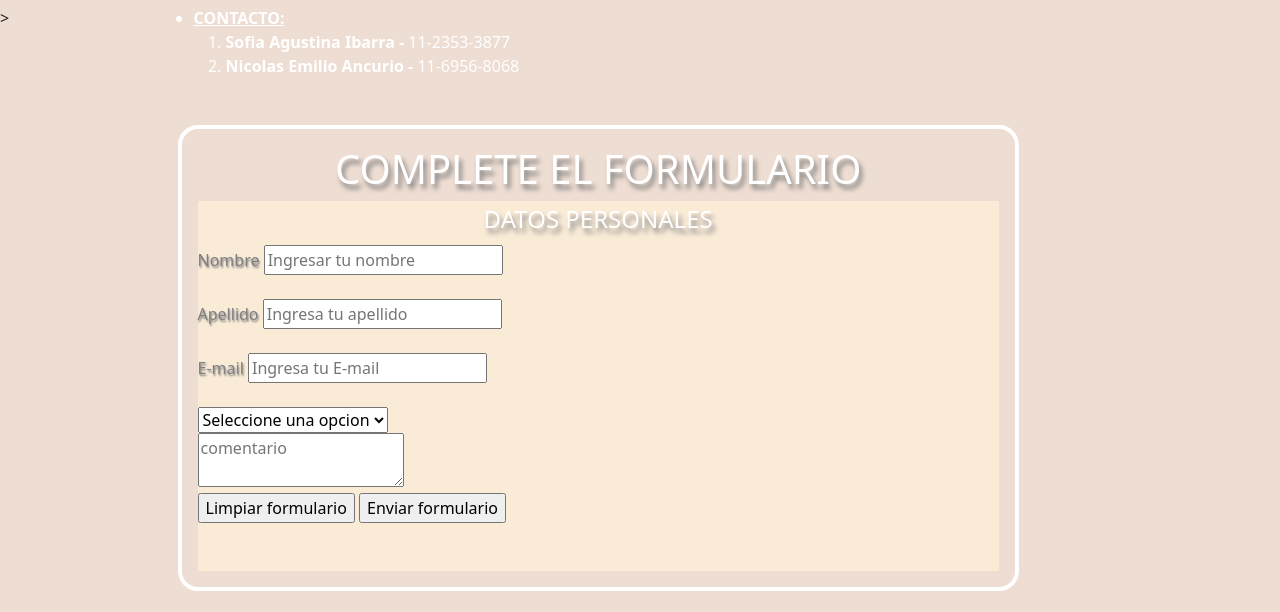
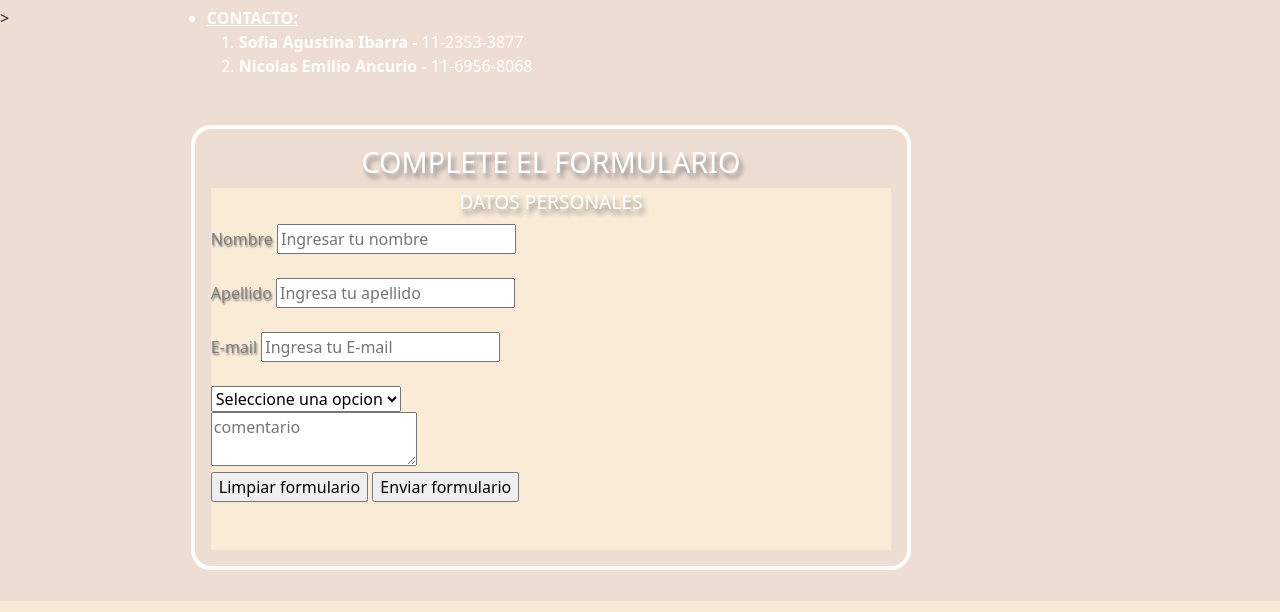
Before and after one commit to nicoancurio/-marketing_ancurio_repositorio3, a website: page PAGES/contacto.html in a window 1280 px wide. Shown: the part 75-687 px from the top of the page. Drawn offline with nearby package versions, Linux system fonts and the light colour scheme.

Commit message:
formulario2

```diff
--- a/scss/estilo.scss
+++ b/scss/estilo.scss
@@ -38,7 +38,7 @@ h2{
 .textocentrado /*centrado de text0*/
 {
     color: rgb(255, 255, 255);/*color de letra*/
-    font-size: 2.5rem;/*tamaño de la fuente*/
+    font-size: 1.8rem;/*tamaño de la fuente*/
     text-align: center;/*central el texto*/
     text-shadow: 3px 5px 5px grey; /*efecto difuminado*/
 
@@ -117,7 +117,7 @@ background-color: antiquewhite;/*cambia el fondo*/
 .texto4 /*tipo de texto 4*/
 {
     color: rgb(255, 255, 255);/*color de letra*/
-    font-size: 1.5rem;/*tamaño de la fuente*/
+    font-size: 1.2rem;/*tamaño de la fuente*/
     text-align: center;/*texto centrado*/
     text-shadow: 3px 5px 5px grey; /*efecto difuminado*/
 
```
Also changed, not shown: css/estilo.css.
